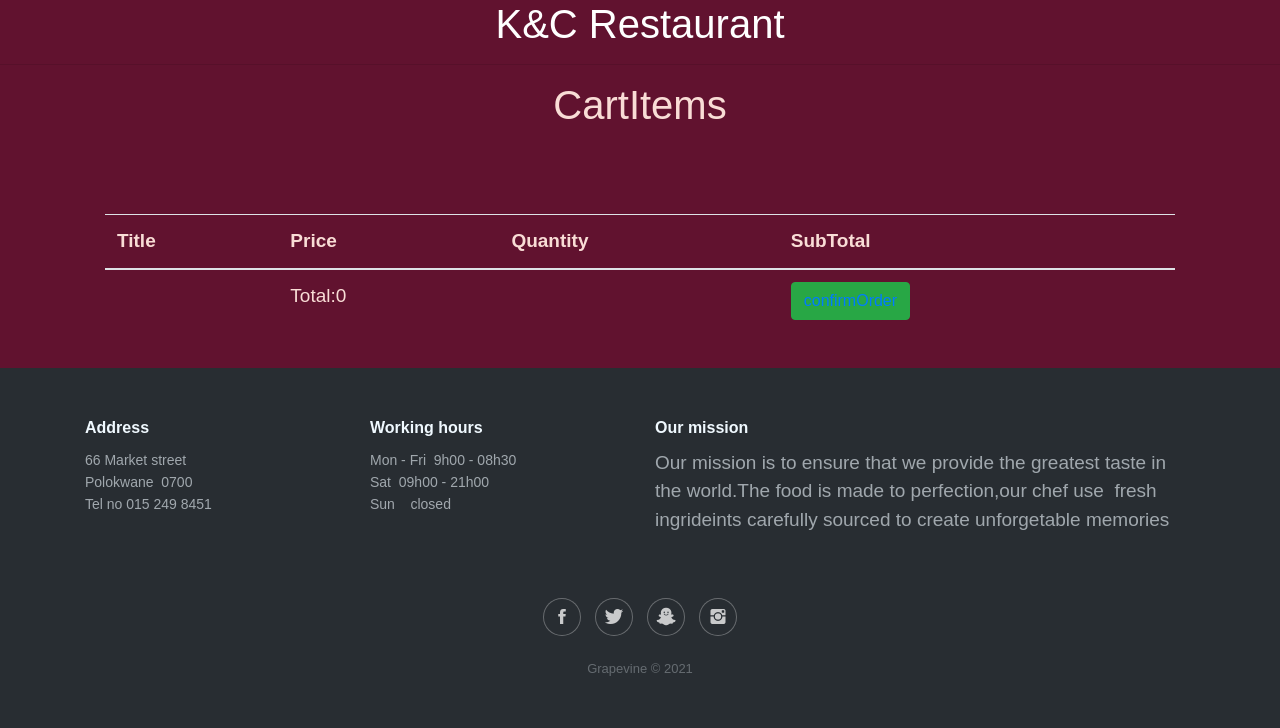
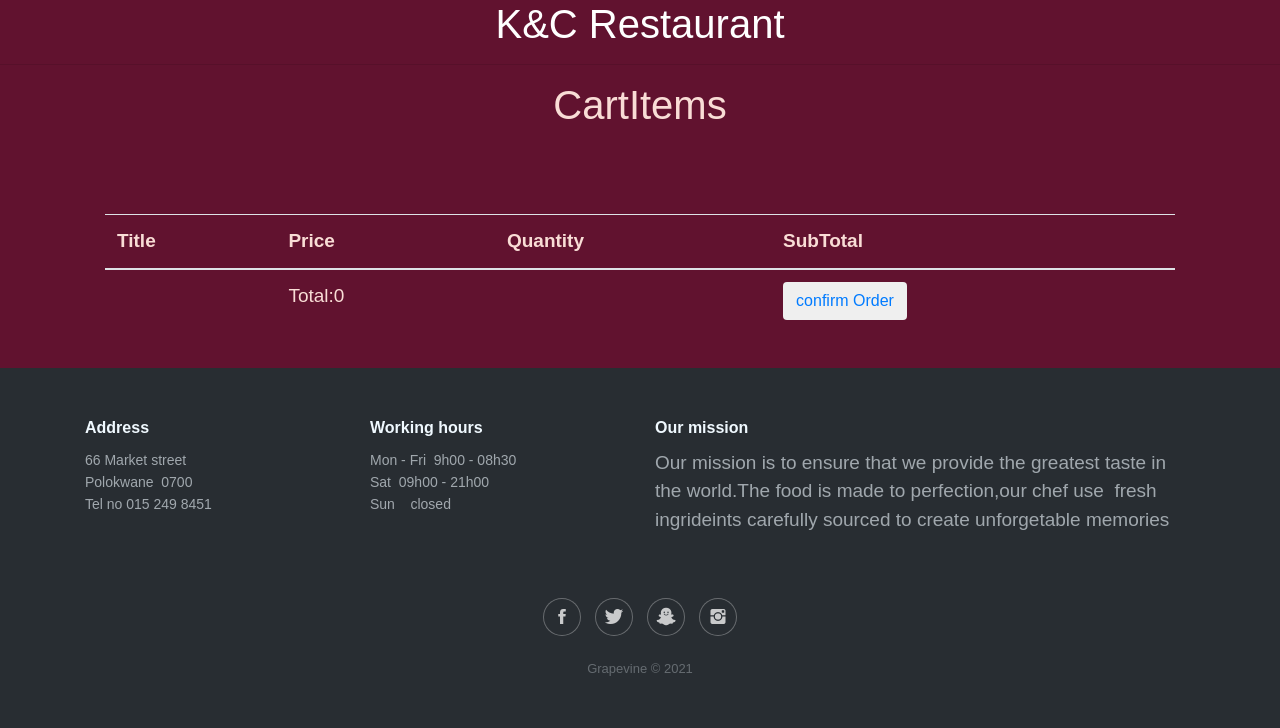
Before and after one commit to Tak-ie/repeat-rep, a PHP site: page /food in a window 1280 px wide. Shown: the part 76-804 px from the top of the page. Run offline with PHP 8.4, Linux system fonts and the light colour scheme; some libraries are stand-ins or nearby versions; some web fonts are replaced.

Commit message:
checkout btn color

```diff
--- a/web/food.phtml
+++ b/web/food.phtml
@@ -36,7 +36,7 @@
                             endforeach;?>
                         <th>
                         <td style="color:#f9ddd6;">Total:<?= Cart::getPrice() ?></td><br/><br/><td></td>
-                        <td style="color:#f9ddd6;"><a href="checkOut"><button type="submit" class="btn btn-success">confirmOrder</a></botton></td>
+                        <td style="color:#f9ddd6;"><a href="checkOut"><button type="submit" class="btn btn-success-outline">confirm Order</a></botton></td>
                         </th>
 
                     </tbody>
```
